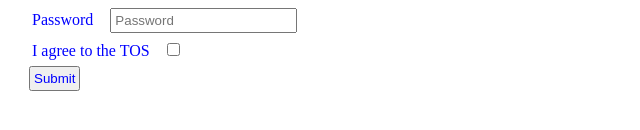
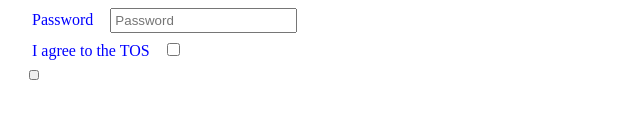
Before and after one commit to acciojob/signup-form-car-anup-bera77, a website: page main.html in a window 1280 px wide. Shown: the part 256-386 px from the top of the page, without its empty margins (0-640 px from the left). Drawn offline with Linux system fonts and the light colour scheme.

Commit message:
created a submission

```diff
--- a/main.html
+++ b/main.html
@@ -44,7 +44,7 @@
 		<label for="tos">I agree to the TOS</label>
 		<input id="tos" type = "checkbox" required/>
 		<br>
-		<input type ="submit" />
+		<button type ="submit" >
 	</form>
 
     <script type="text/javascript" src="./script.js">
```
